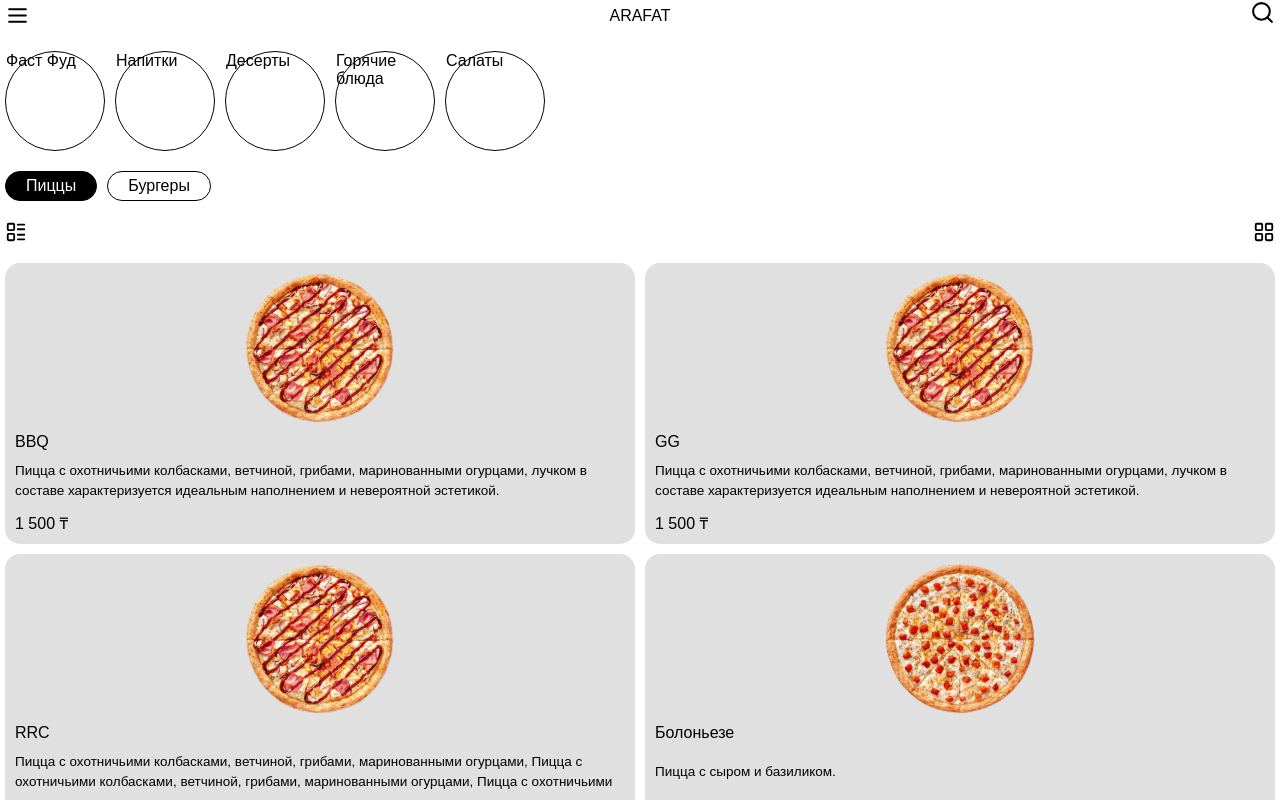
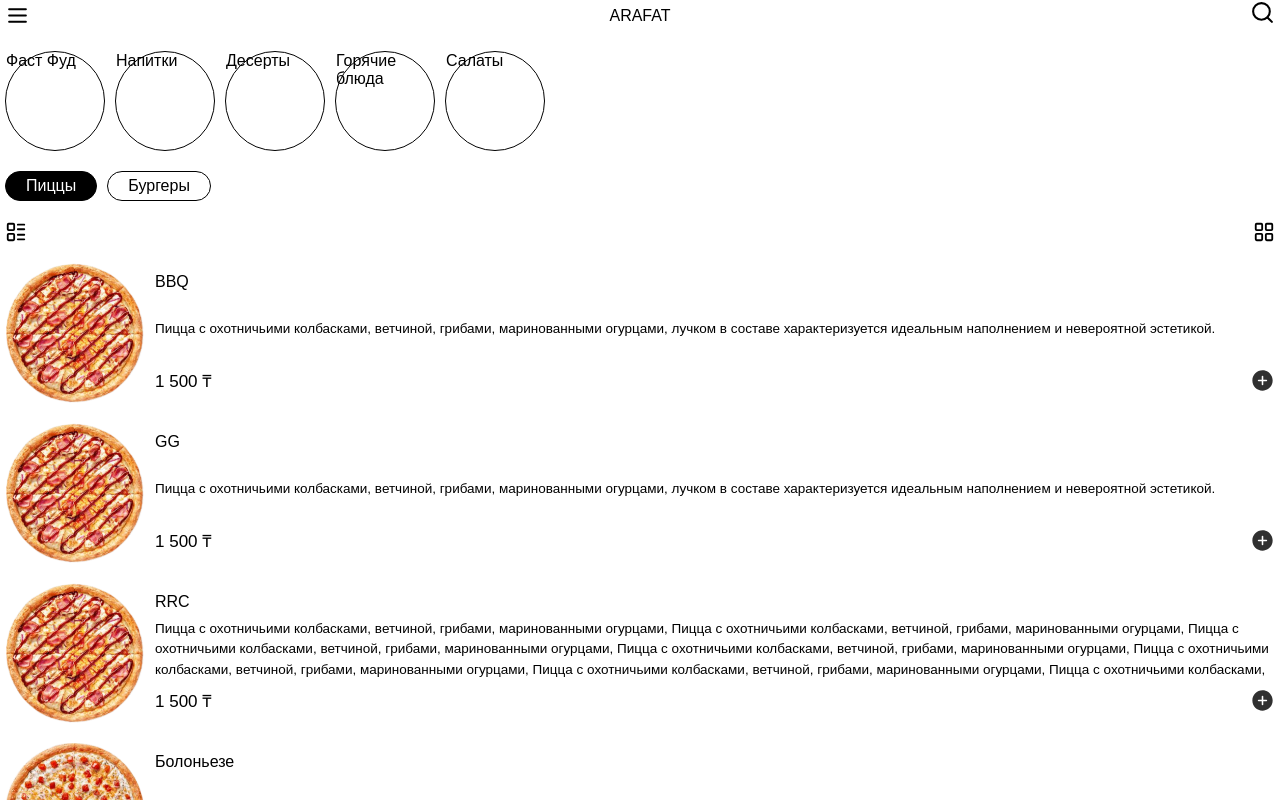
Before and after one commit to benzogang666/neiz, a React (Vite) app: page / in a window 1280 px wide. Shown: the top 800 px of the page. Built offline with nearby package versions, Linux system fonts and the light colour scheme.

Commit message:
first commit

```diff
--- a/src/components/cards/col-card/Col-Card.css
+++ b/src/components/cards/col-card/Col-Card.css
@@ -13,14 +13,16 @@
 }
 
 .c-c-image {
-  background: #5055a8;
+  width: 100%;
+  height: 100%;
+  object-fit: contain;
   border-radius: 15px;
 }
 
 .c-c-data {
+  padding: 10px 0;
   display: grid;
   align-content: space-between;
-  justify-items: start;
 }
 
 .c-c-details {
@@ -31,9 +33,25 @@
   text-overflow: ellipsis;
 }
 
+.c-c-expenses {
+  display: grid;
+  grid-auto-flow: column;
+  align-items: center;
+  justify-content: space-between;
+}
+
 .c-c-price {
-  color: #fff;
-  padding: 5px 20px;
-  background: #000;
-  border-radius: 100px;
+  font-size: 17px;
 }
+
+.c-c-counter {
+  display: grid;
+  grid-auto-columns: 25px;
+  grid-auto-flow: column;
+  place-items: center;
+}
+
+.c-c-counter-button {
+  color: #303030;
+  font-size: 25px;
+}
--- a/src/components/cards/col-card/Col-Card.jsx
+++ b/src/components/cards/col-card/Col-Card.jsx
@@ -1,10 +1,16 @@
 import "./Col-Card.css";
 
+import { IoRemoveCircle, IoAddCircle } from "react-icons/io5";
+
 import { useState } from "react";
+
+import { useCart } from "../../../contexts/cartContext/CartContext";
 
 import Specific_Dish from "../../specifics/dish/Specific-Dish";
 
 const Col_Card = ({ round }) => {
+  const { addToCart, decreaseQuantity, getProductQuantity } = useCart();
+
   const [specific, setSpecific] = useState(false);
 
   const startSpecific = (id) => setSpecific(id);
@@ -23,14 +29,33 @@ const Col_Card = ({ round }) => {
               />
             )}
             <img
-              className="r-c-image"
+              className="c-c-image"
               src={`/images/${line.image}`}
               onClick={() => startSpecific(line.id)}
             />
             <div className="c-c-data">
               <div className="c-c-named">{line.name}</div>
               <div className="c-c-details">{line.details}</div>
-              <div className="c-c-price">{line.price}</div>
+              <div className="c-c-expenses">
+                <div className="c-c-price">
+                  {`${Intl.NumberFormat("ru-Ru").format(line.price)} ₸`}
+                </div>
+                <div className="c-c-counter">
+                  {getProductQuantity(line.id) > 0 && (
+                    <>
+                      <IoRemoveCircle
+                        className="c-c-counter-button"
+                        onClick={() => decreaseQuantity(line.id)}
+                      />
+                      {getProductQuantity(line.id)}
+                    </>
+                  )}
+                  <IoAddCircle
+                    className="c-c-counter-button"
+                    onClick={() => addToCart(line)}
+                  />
+                </div>
+              </div>
             </div>
           </div>
         ))}
--- a/src/components/cards/line-card/Line-Card.css
+++ b/src/components/cards/line-card/Line-Card.css
@@ -16,22 +16,46 @@
 }
 
 .l-c-image {
-  background: #3b3f90;
+  width: 100%;
+  height: 100%;
+  margin: 0 auto;
+  object-fit: contain;
   border-radius: 15px;
 }
 
 .l-c-data {
   display: grid;
   align-content: space-between;
+  position: relative;
+}
+
+.l-c-remove {
+  color: #303030;
+  font-size: 25px;
+  position: absolute;
+  top: 0;
+  right: 0;
 }
 
 .l-c-expenses {
   display: grid;
   grid-auto-flow: column;
+  align-items: center;
   justify-content: space-between;
 }
 
 .l-c-counter {
   display: grid;
+  grid-auto-columns: 25px;
   grid-auto-flow: column;
+  place-items: center;
 }
+
+.l-c-quantity {
+  color: #303030;
+}
+
+.l-c-counter-button {
+  color: #303030;
+  font-size: 25px;
+}
--- a/src/components/cards/line-card/Line-Card.jsx
+++ b/src/components/cards/line-card/Line-Card.jsx
@@ -1,22 +1,43 @@
 import "./Line-Card.css";
 
+import { IoClose, IoRemoveCircle, IoAddCircle } from "react-icons/io5";
+
+import { useCart } from "../../../contexts/cartContext/CartContext";
+
 const Line_Card = ({ round }) => {
+  const { addToCart, decreaseQuantity, getProductQuantity, removeFromCart } =
+    useCart();
+
   return (
     <>
       <div className="line-cards">
         {round.map((line) => (
           <div className="line-card" key={line.id}>
-            <div className="l-c-image"></div>
+            <img className="l-c-image" src={`/images/${line.image}`} />
             <div className="l-c-data">
+              <IoClose
+                className="l-c-remove"
+                onClick={() => removeFromCart(line.id)}
+              />
               <div className="l-c-named">{line.name}</div>
               <div className="l-c-price">{line.price}</div>
               <div className="l-c-expenses">
                 <div className="l-c-counter">
-                  <div>-</div>
-                  <div>6</div>
-                  <div>+</div>
+                  <IoRemoveCircle
+                    className="l-c-counter-button"
+                    onClick={() => decreaseQuantity(line.id)}
+                  />
+                  <div className="l-c-quantity">
+                    {getProductQuantity(line.id)}
+                  </div>
+                  <IoAddCircle
+                    className="l-c-counter-button"
+                    onClick={() => addToCart(line)}
+                  />
                 </div>
-                <div className="l-c-all-price">5 555</div>
+                <div className="l-c-all-price">
+                  {line.price * getProductQuantity(line.id)}
+                </div>
               </div>
             </div>
           </div>
--- a/src/components/cards/row-card/Row-Card.css
+++ b/src/components/cards/row-card/Row-Card.css
@@ -34,3 +34,22 @@
   overflow: hidden;
   text-overflow: ellipsis;
 }
+
+.r-c-expenses {
+  display: grid;
+  grid-auto-flow: column;
+  align-items: center;
+  justify-content: space-between;
+}
+
+.r-c-counter {
+  display: grid;
+  grid-auto-columns: 25px;
+  grid-auto-flow: column;
+  place-items: center;
+}
+
+.r-c-counter-button {
+  color: #303030;
+  font-size: 25px;
+}
--- a/src/components/cards/row-card/Row-Card.jsx
+++ b/src/components/cards/row-card/Row-Card.jsx
@@ -1,10 +1,16 @@
 import "./Row-Card.css";
 
+import { IoRemoveCircle, IoAddCircle } from "react-icons/io5";
+
 import { useState } from "react";
+
+import { useCart } from "../../../contexts/cartContext/CartContext";
 
 import Specific_Dish from "../../specifics/dish/Specific-Dish";
 
 const Row_Card = ({ round }) => {
+  const { addToCart, decreaseQuantity, getProductQuantity } = useCart();
+
   const [specific, setSpecific] = useState(false);
 
   const startSpecific = (id) => setSpecific(id);
@@ -30,8 +36,25 @@ const Row_Card = ({ round }) => {
             <div className="r-c-data">
               <div className="r-c-named">{line.name}</div>
               <div className="r-c-details">{line.details}</div>
-              <div className="r-c-price">
-                {Intl.NumberFormat("ru-Ru").format(line.price) + " ₸"}
+              <div className="r-c-expenses">
+                <div className="r-c-price">
+                  {`${Intl.NumberFormat("ru-Ru").format(line.price)} ₸`}
+                </div>
+                <div className="r-c-counter">
+                  {getProductQuantity(line.id) > 0 && (
+                    <>
+                      <IoRemoveCircle
+                        className="r-c-counter-button"
+                        onClick={() => decreaseQuantity(line.id)}
+                      />
+                      {getProductQuantity(line.id)}
+                    </>
+                  )}
+                  <IoAddCircle
+                    className="r-c-counter-button"
+                    onClick={() => addToCart(line)}
+                  />
+                </div>
               </div>
             </div>
           </div>
--- a/src/contexts/cartContext/CartContext.jsx
+++ b/src/contexts/cartContext/CartContext.jsx
@@ -56,11 +56,11 @@ export const CartProvider = ({ children }) => {
       value={{
         cart,
         addToCart,
+        clearCart,
         decreaseQuantity,
+        getProductQuantity,
+        getTotalPrice,
         removeFromCart,
-        getTotalPrice,
-        getProductQuantity,
-        clearCart,
       }}
     >
       {children}
--- a/src/pages/cart/Cart.css
+++ b/src/pages/cart/Cart.css
@@ -0,0 +1,23 @@
+.cart {
+  display: grid;
+  gap: 10px;
+}
+
+.cart-dashboard {
+  padding: 10px;
+  display: grid;
+  grid-auto-flow: column;
+  align-items: center;
+  justify-content: space-between;
+  background: #e0e0e0;
+  border-radius: 15px;
+}
+
+.cart-total-price {
+  font-size: 20px;
+}
+
+.cart-device {
+  color: #303030;
+  font-size: 25px;
+}
--- a/src/pages/cart/Cart.jsx
+++ b/src/pages/cart/Cart.jsx
@@ -1,15 +1,26 @@
 import "./Cart.css";
+
+import { IoReceipt, IoTrash } from "react-icons/io5";
 
 import { useCart } from "../../contexts/cartContext/CartContext";
 
 import LC from "../../components/cards/line-card/Line-Card";
 
 const Cart = () => {
-  const { cart } = useCart();
+  const { cart, getTotalPrice, clearCart } = useCart();
   return (
     <>
       <div className="cart">
-        <LC round={cart} />
+        <div className="cart-dashboard">
+          <IoReceipt className="cart-device" />
+          <div className="cart-total-price">
+            {Intl.NumberFormat("ru-Ru").format(getTotalPrice()) + " ₸"}
+          </div>
+          <IoTrash className="cart-device" onClick={() => clearCart()} />
+        </div>
+        <div className="cart-reservoir">
+          <LC round={cart} />
+        </div>
       </div>
     </>
   );
--- a/src/pages/menu/Menu.jsx
+++ b/src/pages/menu/Menu.jsx
@@ -15,7 +15,7 @@ const Menu = () => {
     activeCategory.subcategories[0]
   );
 
-  const [view, setView] = useState("row");
+  const [view, setView] = useState("col");
 
   return (
     <>
```
